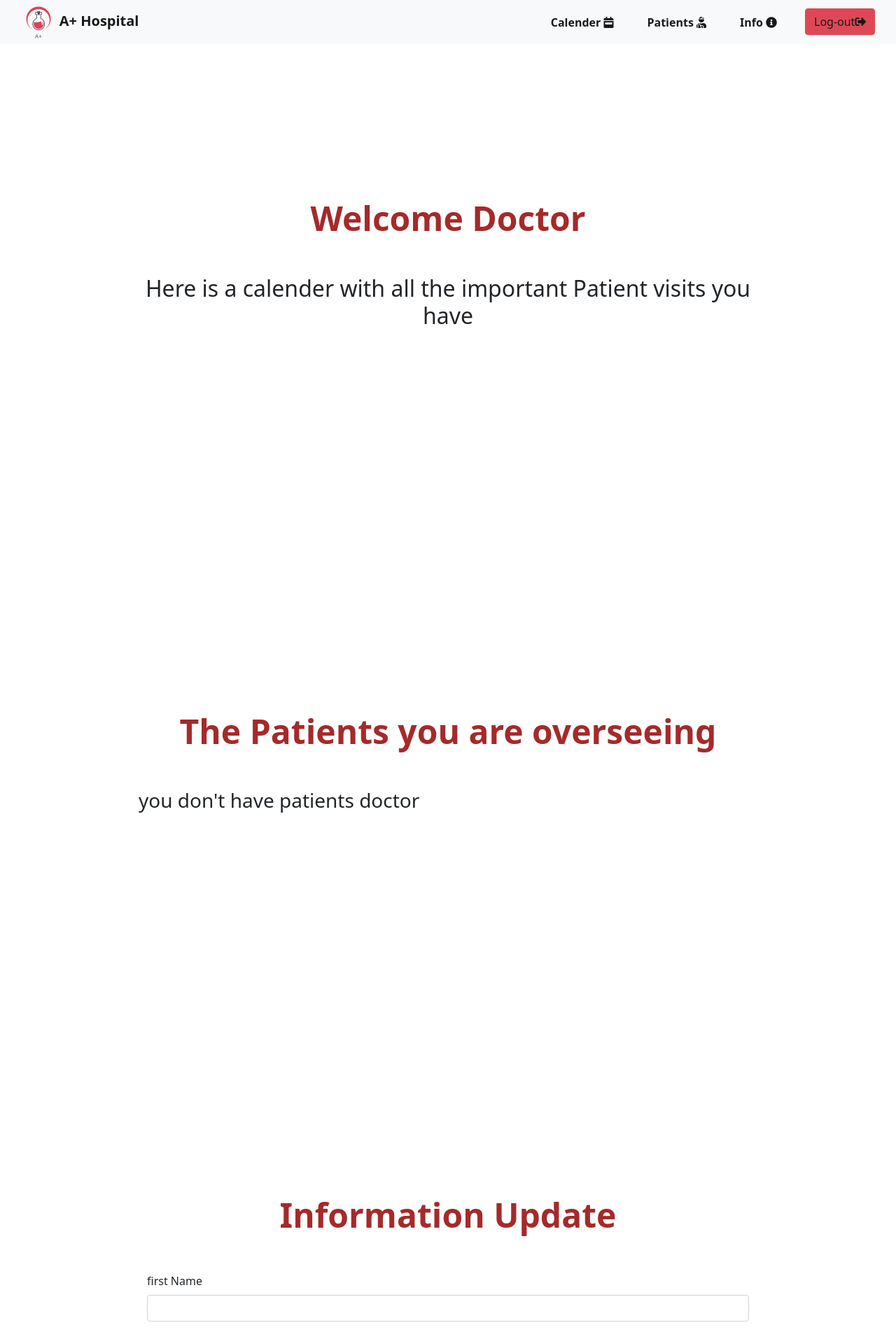
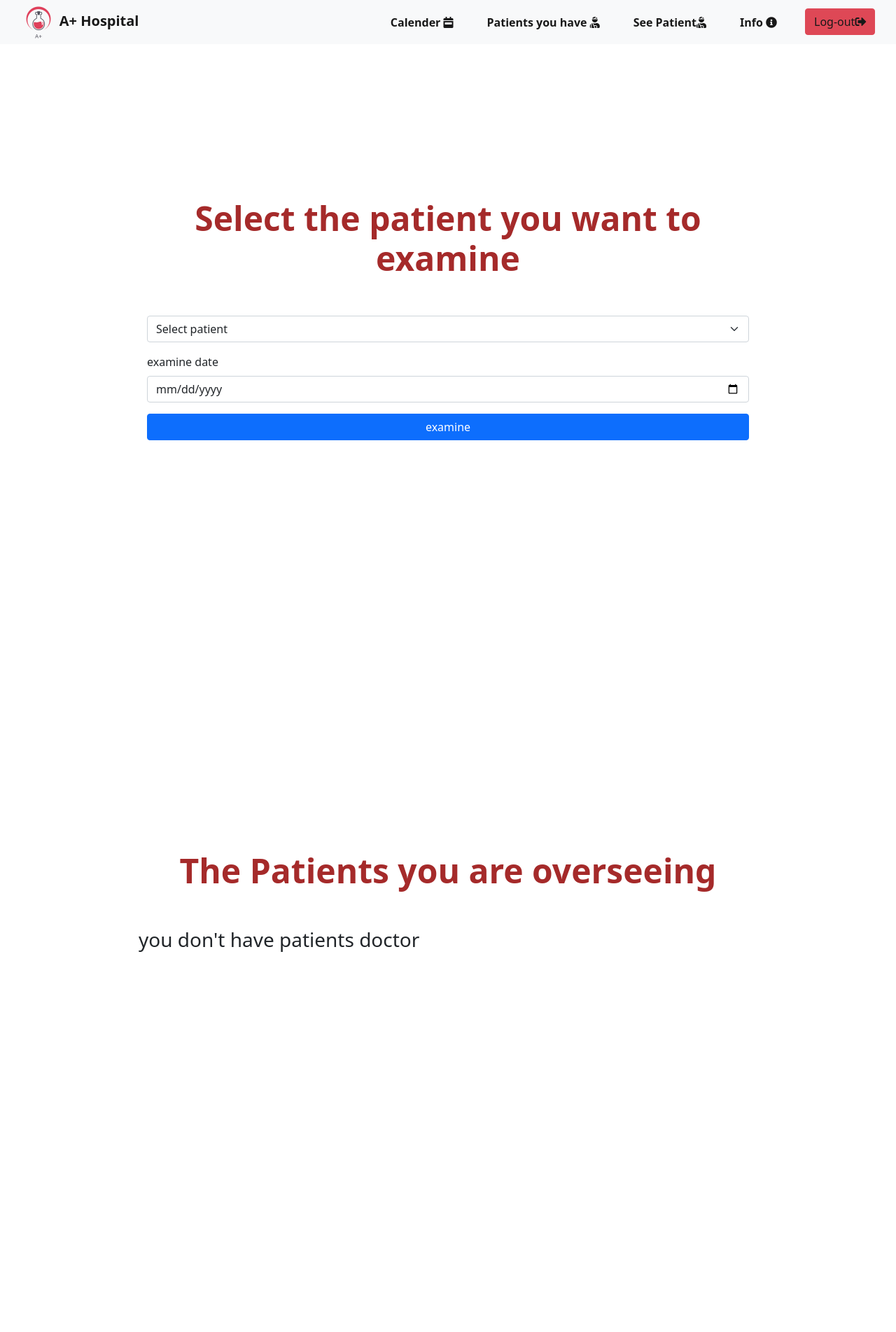
Before and after one commit to amr1235/ICUrooms, a Flask app: template templates/doctors.html in a window 1280 px wide. Shown: the top 1903 px of the page at 70% size. Run offline with Flask 2, Linux system fonts and the light colour scheme; the template is opened without the code that fills it, so the values that code supplies are empty.

Commit message:
project finished

```diff
--- a/routes/doctor.py
+++ b/routes/doctor.py
@@ -4,12 +4,14 @@
 import mysql.connector
 import zipfile
 import io,time
+from routes.check import check
 
 doctor = Blueprint("doctor", __name__)
 # database config
 DB = connect()
 cursor = DB.cursor()
-
+# doctor appointment
+doctorEvents = []
 
 @doctor.route("/doctors")
 def doctors_home():
@@ -18,7 +20,8 @@
         id = session['username']
         doctor_data = get_info(id)
         patients = get_patients(id)
-        return render_template("doctors.html", patients=patients, doctor_data=doctor_data)
+        allPatients = get_all_patients()
+        return render_template("doctors.html", patients=patients, doctor_data=doctor_data,allPatients=allPatients)
     else:
         return redirect("/")
 
@@ -45,7 +48,7 @@
             'last_name': info[1],
             'phone': info[4],
             'room_number': info[5],
-            'email': info[8]
+            'email': info[7]
         }
         patientsData.append(data)
     # now i have all data i want
@@ -66,6 +69,12 @@
         'email': info[6]
     }
 
+
+#get all patient data
+def get_all_patients():
+    sql = "SELECT * FROM patients"
+    cursor.execute(sql)
+    return cursor.fetchall()
 
 # update doctor info
 @doctor.route('/doctors/updateInfo', methods=['GET', 'POST'])
@@ -147,3 +156,69 @@
             return redirect('/doctors')
     else :
         return redirect('/')
+
+#doctor calendar
+@doctor.route('/doctors/calendar')
+def doctorCalendar():
+    if is_doctor_logged_in() :
+        # get all events
+        doctor_id = session['username']
+        sql = "SELECT * from events WHERE doctor_id = %s"%(doctor_id,)
+        cursor.execute(sql)
+        eventsT = cursor.fetchall()
+        events = list()
+        for event in eventsT :
+            appointment = {
+                'name' : event[0],
+                'date' : event[2]
+            }
+            events.append(appointment)
+        return render_template('calendar.html',events=events)
+    else :
+        return redirect('/')
+    return render_template('calendar.html')
+
+#doctor examin patient
+@doctor.route('/doctors/addExamin',methods=['GET','POST'])
+def addExamin() :
+    if is_doctor_logged_in() :
+        if request.method == "GET" : return redirect('/doctors')
+        (patient_id,examinDate) = (request.form['patient_id'],request.form['examinDate'])
+        doctor_id = session['username']
+        add_examin = "INSERT INTO examine (patient_id,doctor_id,examine_date) VALUES (%s,%s,%s)"
+        values = (patient_id,doctor_id,examinDate)
+        cursor.execute(add_examin,values)
+        DB.commit()
+        # push new appointment to the calendar
+        # first select patient name and room number
+        sql = """SELECT fname,lname,room_N FROM patients WHERE id = %s"""
+        value = (patient_id,)
+        cursor.execute(sql,value)
+        info = cursor.fetchone()
+        name = info[0] + " " + info[1] + " |" + " " + str(info[2])
+        # add the event
+        add_event = "INSERT INTO events (name,doctor_id,date,patient_id) VALUES (%s,%s,%s,%s)"
+        values = (name,doctor_id,examinDate,patient_id)
+        cursor.execute(add_event,values)
+        DB.commit()
+        flash("A new appointment has been added please check your calendar",'examine')
+        return redirect('/doctors#see')
+    else :
+        return redirect('/')
+
+#the finished seeing the patient
+@doctor.route('/doctors/finished')
+def finished():
+    if check() != "doctors" : return redirect('/')
+    if request.args.get('patient_id') == None : return redirect('/doctors')
+    patient_id = request.args.get('patient_id')
+    doctor_id = session['username']
+    # delete examine row from the database
+    delete_examine = "DELETE FROM examine WHERE patient_id = %s AND doctor_id = %s"%(patient_id,doctor_id)
+    cursor.execute(delete_examine)
+    DB.commit()
+    #delete the appoint ment from events
+    delete_app = "DELETE FROM events WHERE doctor_id= %s AND patient_id=%s" %(doctor_id,patient_id)
+    cursor.execute(delete_app)
+    DB.commit()
+    return redirect('/doctors#patients')
--- a/static/css/doctors.css
+++ b/static/css/doctors.css
@@ -23,7 +23,7 @@
 .navbar-nav{
     margin-left: auto;
 }
-#calender,#info,#patients{
+#calender,#info,#patients,#see{
     padding: 20% 10% 20% 10%;
 }
 section>h1{
--- a/templates/admins.html
+++ b/templates/admins.html
@@ -16,7 +16,6 @@
     <link rel="shourtcut icon" href="{{ url_for('static',filename='pics/A+.png') }}">
     <link rel="stylesheet" href="https://unpkg.com/aos@next/dist/aos.css">
     <link rel="stylesheet" href="{{ url_for('static',filename='css/admin.css') }}">
-    <script type="text/javascript" src="{{url_for('static',filename='js/admin.js')}}"></script>
 </head>
 
 <body>
@@ -109,10 +108,6 @@
                     </div>
                 </div>
                 <div class="row">
-                    <!-- <div class="mb-3">
-                        <label for="device_DSN" class="form-label">Device DSN</label>
-                        <input type="number" class="form-control" name="device_DSN" required>
-                    </div> -->
                     <div class="mb-3">
                         <select class="form-select" name="device_DSN" aria-label="Default select example">
                             <option value="select">select device serial number</option>
--- a/templates/doctors.html
+++ b/templates/doctors.html
@@ -32,11 +32,14 @@
         <div class="collapse navbar-collapse" id="navbarNav">
           <ul class="navbar-nav">
             <li class="nav-item">
-              <a class="nav-link " aria-current="page" href="#calender">Calender <i
+              <a class="nav-link " aria-current="page" href="/doctors/calendar">Calender <i
                   class="fas fa-calendar-week"></i></a>
             </li>
             <li class="nav-item">
-              <a class="nav-link" href="#patients">Patients <i class="fas fa-user-injured"></i></a>
+              <a class="nav-link" href="#patients">Patients you have <i class="fas fa-user-injured"></i></a>
+            </li>
+            <li class="nav-item">
+              <a class="nav-link" href="#see">See Patient<i class="fas fa-user-injured"></i></a>
             </li>
             <li class="nav-item">
               <a class="nav-link" href="#info">Info <i class="fas fa-info-circle"></i></a>
@@ -51,17 +54,39 @@
   </header>
 
   <main>
-
-    <section id="calender" class="container" data-aos="fade-in">
-      <h1>Welcome Doctor</h1>
-      <h2>Here is a calender with all the important Patient visits you have</h2>
-      <div class="row">
-        <div class="col-12">
-
+    <section class="container" id="see" data-aos="fade-in">
+      <h1>Select the patient you want to examine</h1>
+      <form action="/doctors/addExamin" method="POST" class="container">
+        <div class="row">
+          <div class="mb-3">
+            <select name="patient_id" class="form-select" aria-label="Default select example">
+              <option selected>Select patient</option>
+              {% if allPatients|length !=0 %}
+              {% for patient in allPatients %}
+              <option value="{{ patient[2] }}">{{patient[2]}} | {{ patient[0] + "  " + patient[1] }} | {{ patient[5] }}
+              </option>
+              {% endfor %}
+              {% endif %}
+            </select>
+          </div>
         </div>
+        <div class="row">
+          <div class="mb-3">
+            <label for="examinDate" class="form-label">examine date</label>
+            <input type="date" name="examinDate" class="form-control" id="phone"
+              required>
+          </div>
+        </div>
+        </div>
+        <button type="submit" class="btn btn-primary container">examine</button>
+      </form>
+      <div class="container">
+        <br>
+        {% with messages = get_flashed_messages(category_filter=["examine"]) %}
+        <label class=flashes>{{ messages[0] }}</label>
+        {% endwith %}
       </div>
     </section>
-
     <section id="patients" class="container" data-aos="fade-in">
       <h1>The Patients you are overseeing</h1>
       {% if patients|length != 0 %}
@@ -75,6 +100,7 @@
             <th scope="col">Room Number</th>
             <th scope="col">E-mail</th>
             <th scope="col">Scans</th>
+            <th scope="col">Finished</th>
           </tr>
         </thead>
         <tbody>
@@ -86,7 +112,8 @@
             <td>{{ patient['phone'] }}</td>
             <td>{{ patient['room_number'] }}</td>
             <td><a href="mailto: {{ patient['email'] }}">Send Mail</a></td>
-            <td><a href="doctors/scans?patientId={{ patient['id'] }}" >Patient’s Scans</a></td>
+            <td><a href="doctors/scans?patientId={{ patient['id'] }}">Patient’s Scans</a></td>
+            <td><a href="/doctors/finished?patient_id={{patient['id']}}" class="btn btn-primary d-block">Finished</a></td>
           </tr>
           {% endfor %}
         </tbody>
```
Also changed, not shown: static/js/admin.js (+17 -17 lines), templates/calendar.html (added, +28 -0 lines).
